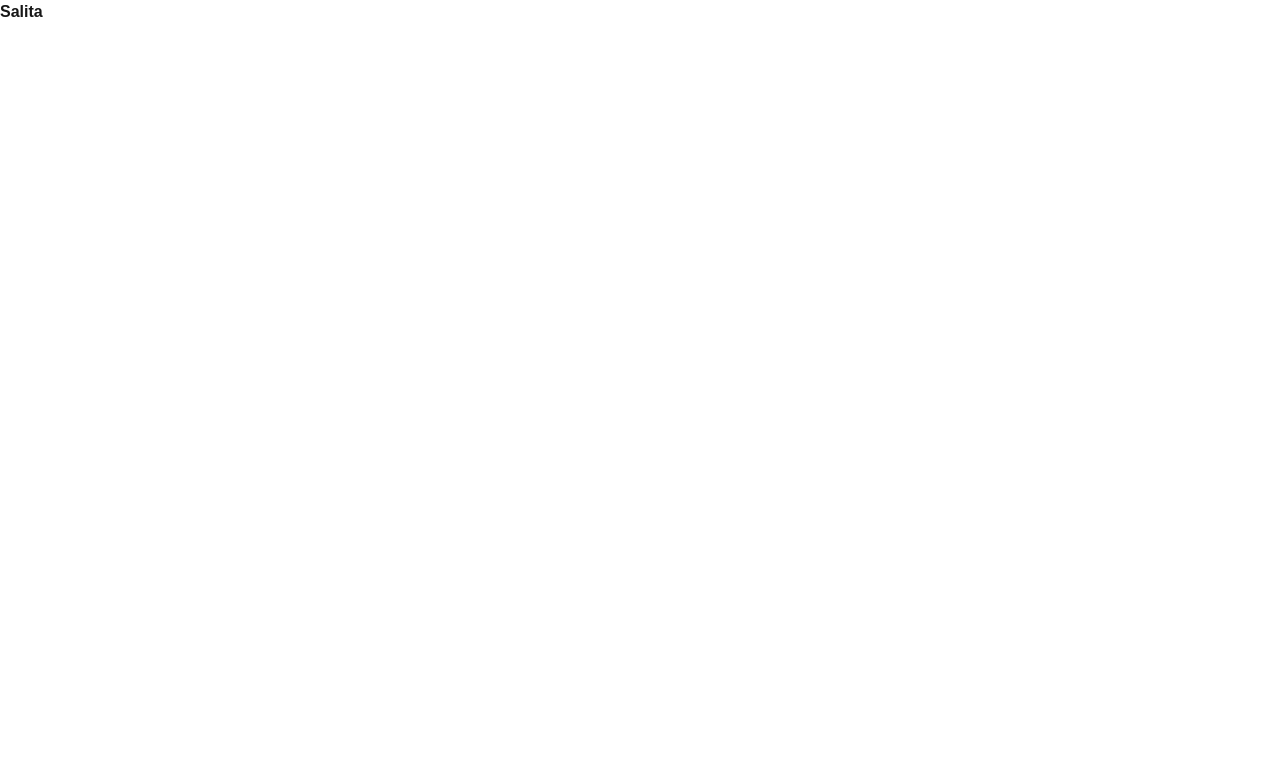
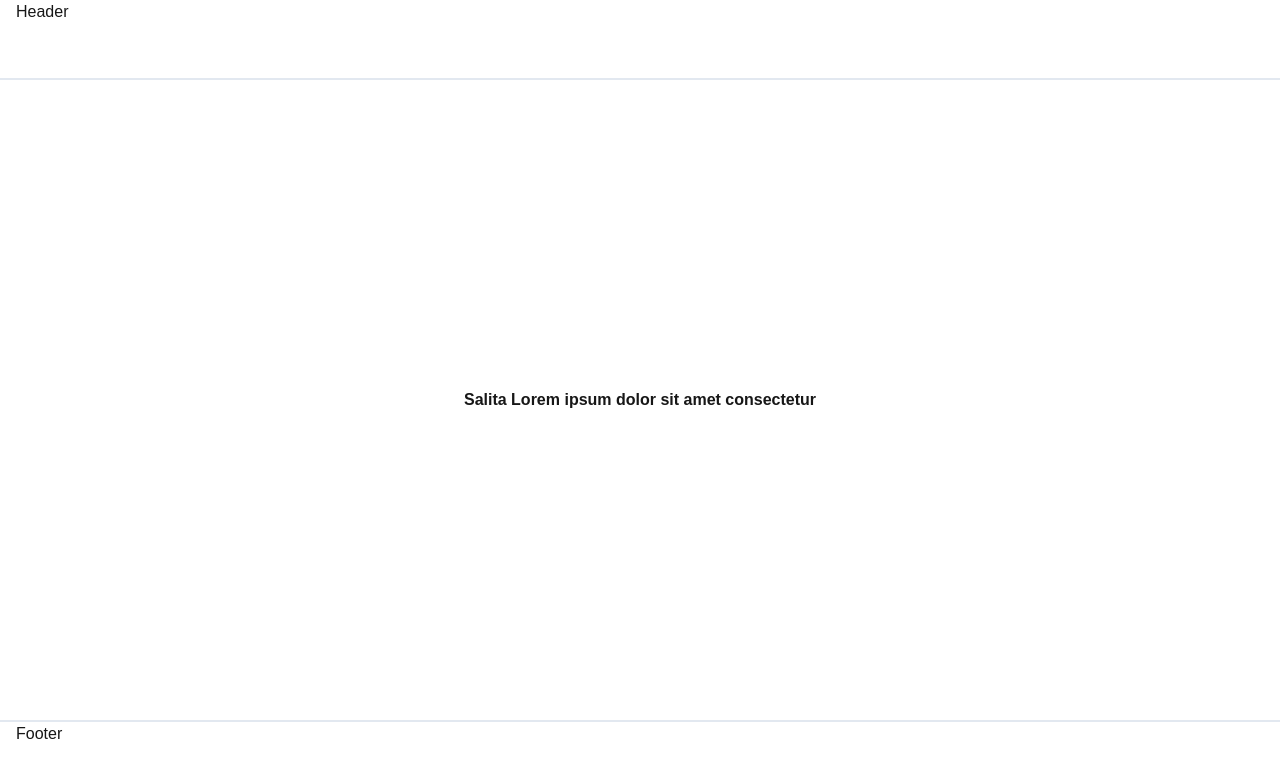
Before and after one commit to allanReyMacasaquit/salita, a Next.js app: page / in a window 1280 px wide. Shown: the top 778 px of the page. Built offline with nearby package versions, Linux system fonts and the light colour scheme.

Commit message:
create marketing landing page skeleton

```diff
--- /dev/null
+++ b/app/(marketing)/components/Footer.tsx
@@ -0,0 +1,17 @@
+function Footer() {
+	return (
+		<footer
+			className='
+			hidden
+			lg:block
+			h-20
+			w-full
+			border-t-2
+			border-slate-200
+			px-4'
+		>
+			Footer
+		</footer>
+	);
+}
+export default Footer;
--- /dev/null
+++ b/app/(marketing)/components/Header.tsx
@@ -0,0 +1,15 @@
+function Header() {
+	return (
+		<header
+			className='
+			h-20
+			w-full
+			border-b-2
+			border-slate-200
+			px-4'
+		>
+			Header
+		</header>
+	);
+}
+export default Header;
--- /dev/null
+++ b/app/(marketing)/layout.tsx
@@ -0,0 +1,31 @@
+import Footer from './components/Footer';
+import Header from './components/Header';
+
+type Props = {
+	children: React.ReactNode;
+};
+
+function MarketingLayout({ children }: Props) {
+	return (
+		<div
+			className='
+            min-h-screen
+            flex
+            flex-col'
+		>
+			<Header />
+			<main
+				className='
+                    flex-1
+                    flex
+                    flex-col
+                    items-center
+                    justify-center'
+			>
+				{children}
+			</main>
+			<Footer />
+		</div>
+	);
+}
+export default MarketingLayout;
--- /dev/null
+++ b/app/(marketing)/page.tsx
@@ -0,0 +1,7 @@
+export default function Home() {
+	return (
+		<div className='font-bold'>
+			Salita Lorem ipsum dolor sit amet consectetur
+		</div>
+	);
+}
--- a/app/page.tsx
+++ /dev/null
@@ -1,3 +0,0 @@
-export default function Home() {
-	return <div className='font-bold'>Salita</div>;
-}
```
